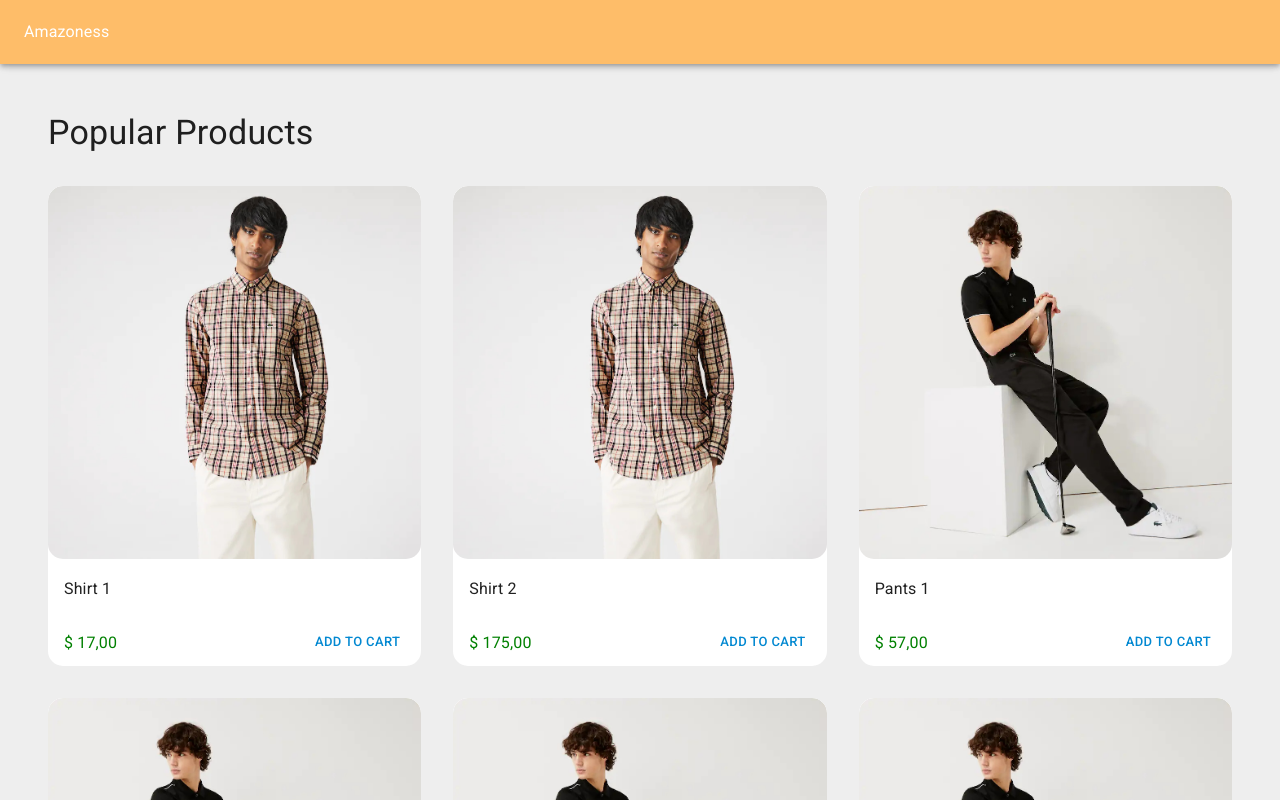
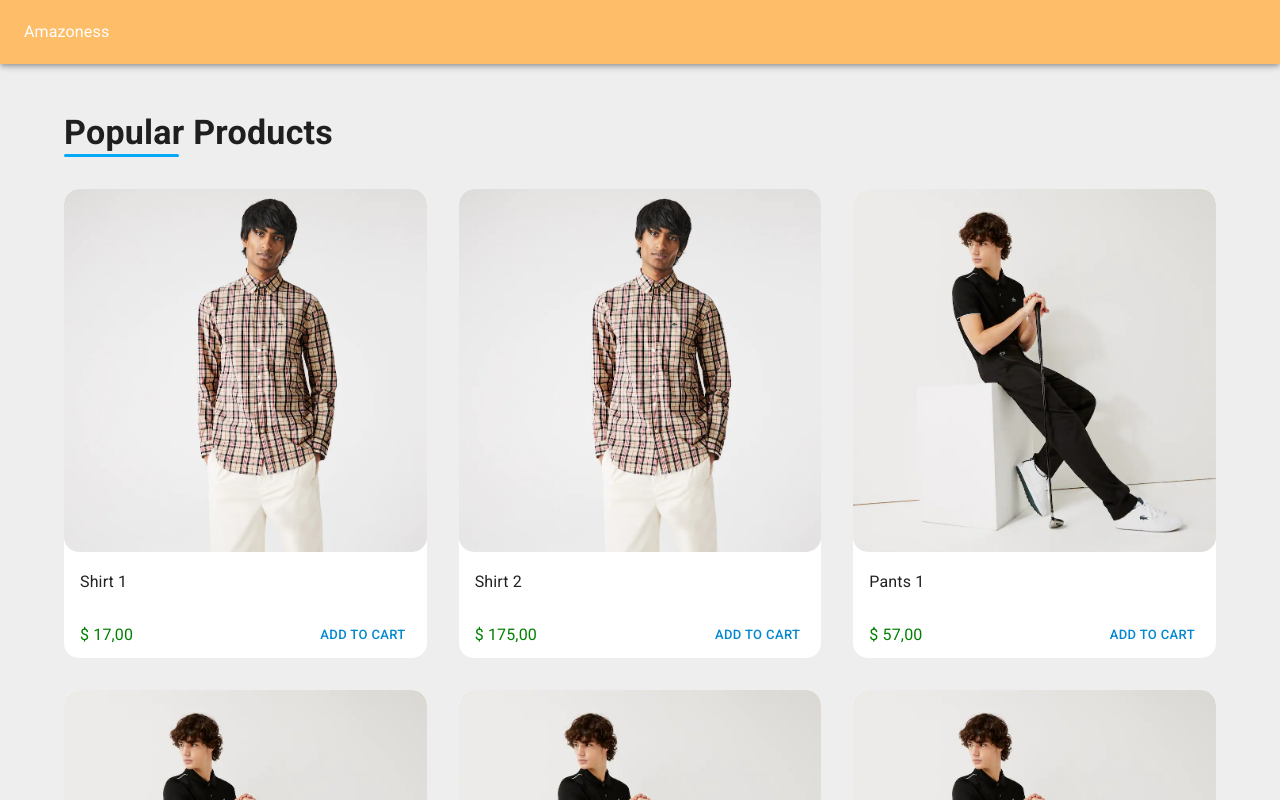
Before and after one commit to TheMrCorvy/amazoness, a Next.js app: page / in a window 1280 px wide. Shown: the top 800 px of the page. Built offline with nearby package versions, Linux system fonts and the light colour scheme.

Commit message:
created component UnderlinedTitle

```diff
--- /dev/null
+++ b/src/components/UnderlinedTitle.tsx
@@ -0,0 +1,38 @@
+import { FC } from "react"
+
+import { Divider, Typography } from "@mui/material"
+import { Theme } from "@mui/material/styles"
+
+const UnderlinedTitle: FC<Props> = ({ variant, bold, body, color, useCaps }) => {
+	return (
+		<Typography
+			variant={variant}
+			sx={{
+				fontWeight: bold ? "bold" : "normal",
+				textTransform: useCaps ? "capitalize" : "initial",
+			}}
+		>
+			{body}
+			<br />
+			<Divider
+				sx={{
+					height: 3,
+					width: "10%",
+					borderRadius: 10,
+					border: "none",
+					backgroundColor: (theme: Theme) => theme.palette[color].light,
+				}}
+			/>
+		</Typography>
+	)
+}
+
+interface Props {
+	variant: "h1" | "h2" | "h3" | "h4" | "h5" | "h6" | "subtitle1" | "subtitle2"
+	body: string
+	color: "primary" | "secondary" | "error" | "info" | "success" | "warning"
+	bold?: boolean
+	useCaps?: boolean
+}
+
+export default UnderlinedTitle
--- a/src/components/sections/PopularProducts/index.tsx
+++ b/src/components/sections/PopularProducts/index.tsx
@@ -18,12 +18,20 @@ import { usePriceFormatter } from "../../utils"
 
 import { data } from "../../../misc/staticData"
 
+import UnderlinedTitle from "../../UnderlinedTitle"
+
 const PopularProducts: FC = () => {
 	return (
-		<Container maxWidth="xl">
+		<Container maxWidth="lg">
 			<Grid container justifyContent="space-around" spacing={4}>
 				<Grid item xs={12}>
-					<Typography variant="h4">Popular Products</Typography>
+					<UnderlinedTitle
+						color="info"
+						body="popular products"
+						useCaps
+						bold
+						variant="h4"
+					/>
 				</Grid>
 				{data.products.map((product: Product, index: number) => (
 					<Grid item xs={12} md={6} lg={4} xl={3} key={index}>
```
